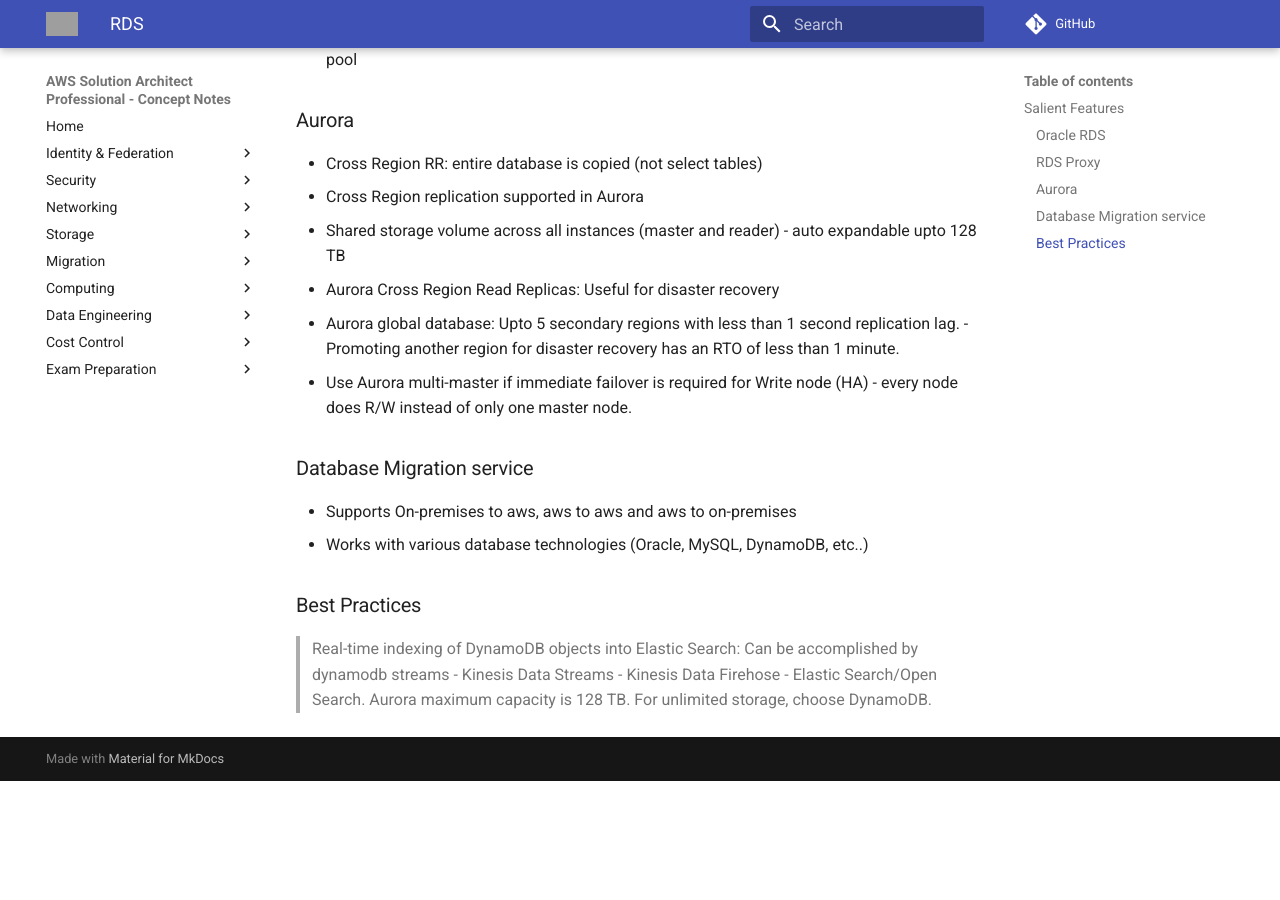
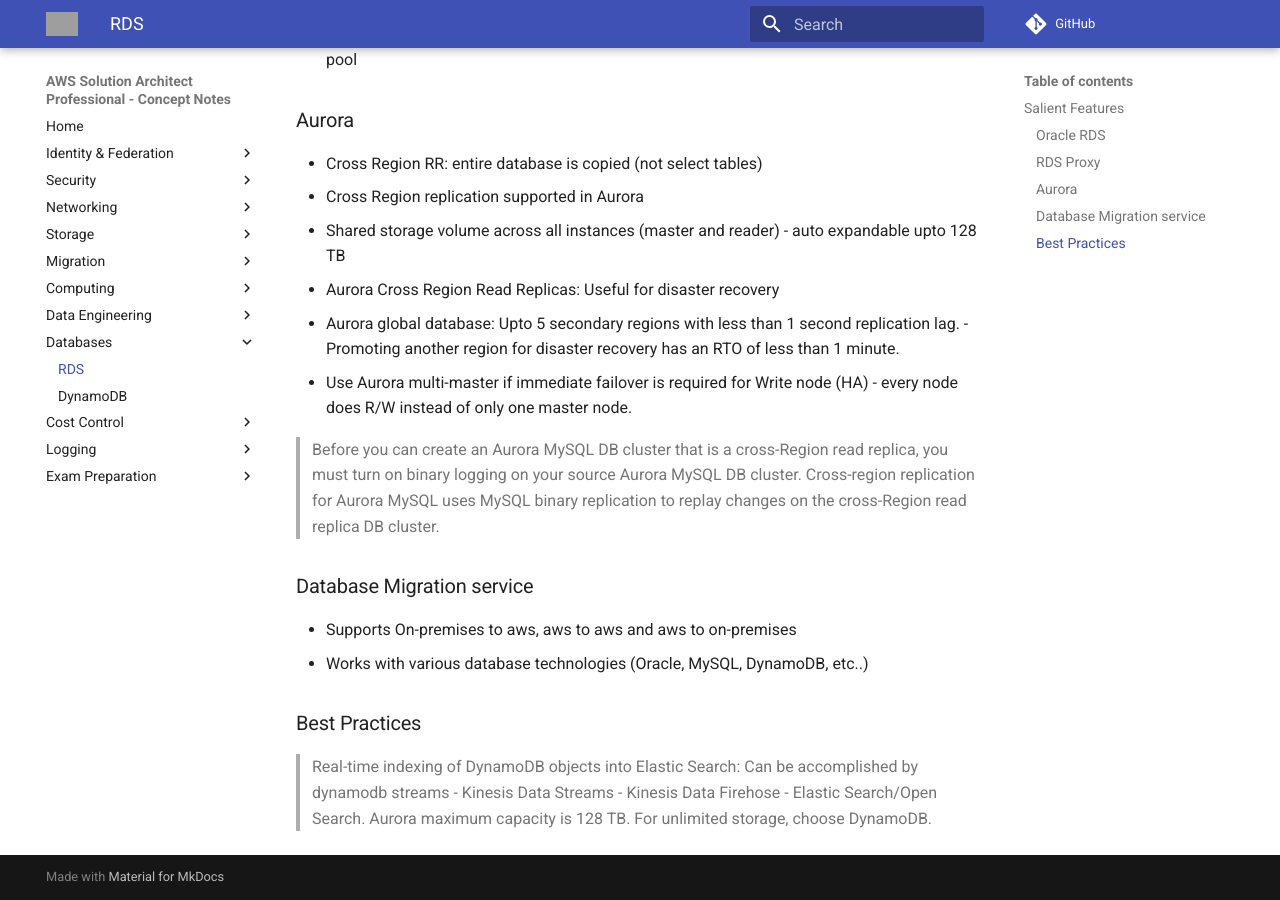
Before and after one commit to jeyabalajis/aws-certified-sa-pro-notes, an MkDocs documentation site: the page built from docs/databases/rds.md, in a window 1280 px wide and 900 px high, scrolled down 610 px. Built offline with MkDocs 1.6.1 and Material for MkDocs 9.7.7, drawn with Linux system fonts in a browser that asks for light colours; comment, search, counter and statistics services are not loaded; before the commit the page ends 1391 px from its top, so only the background shows below that; grey boxes are pictures that could not be loaded.

Commit message:
enriched notes

```diff
--- a/docs/databases/rds.md
+++ b/docs/databases/rds.md
@@ -25,6 +25,10 @@
         - every node does R/W instead of only one master node.
 
 
+> Before you can create an Aurora MySQL DB cluster that is a cross-Region read replica,
+>you must turn on binary logging on your source Aurora MySQL DB cluster.
+>Cross-region replication for Aurora MySQL uses MySQL binary replication to replay changes on the cross-Region read replica DB cluster.
+
 ### Database Migration service
 - Supports On-premises to aws, aws to aws and aws to on-premises
 - Works with various database technologies (Oracle, MySQL, DynamoDB, etc..)
--- a/mkdocs.yml
+++ b/mkdocs.yml
@@ -45,7 +45,12 @@
       - Auto-Scaling: computing/autoscaling.md
   - Data Engineering:
       - Data Engineering: data_engineering/data_engineering.md
+  - Databases:
+      - RDS: databases/rds.md
+      - DynamoDB: databases/dynamodb.md
   - Cost Control:
       - Cost Control: cost_control/cost_control.md
+  - Logging:
+      - Logging: logging/logging.md
   - Exam Preparation:
       - Exam Prep: exam_prep/exam_prep.md
```
Also changed, not shown: docs/databases/dynamodb.md (added, +14 -0 lines), docs/exam_prep/exam_prep.md (+5 -0 lines), docs/network/cloudfront.md (+8 -0 lines).
